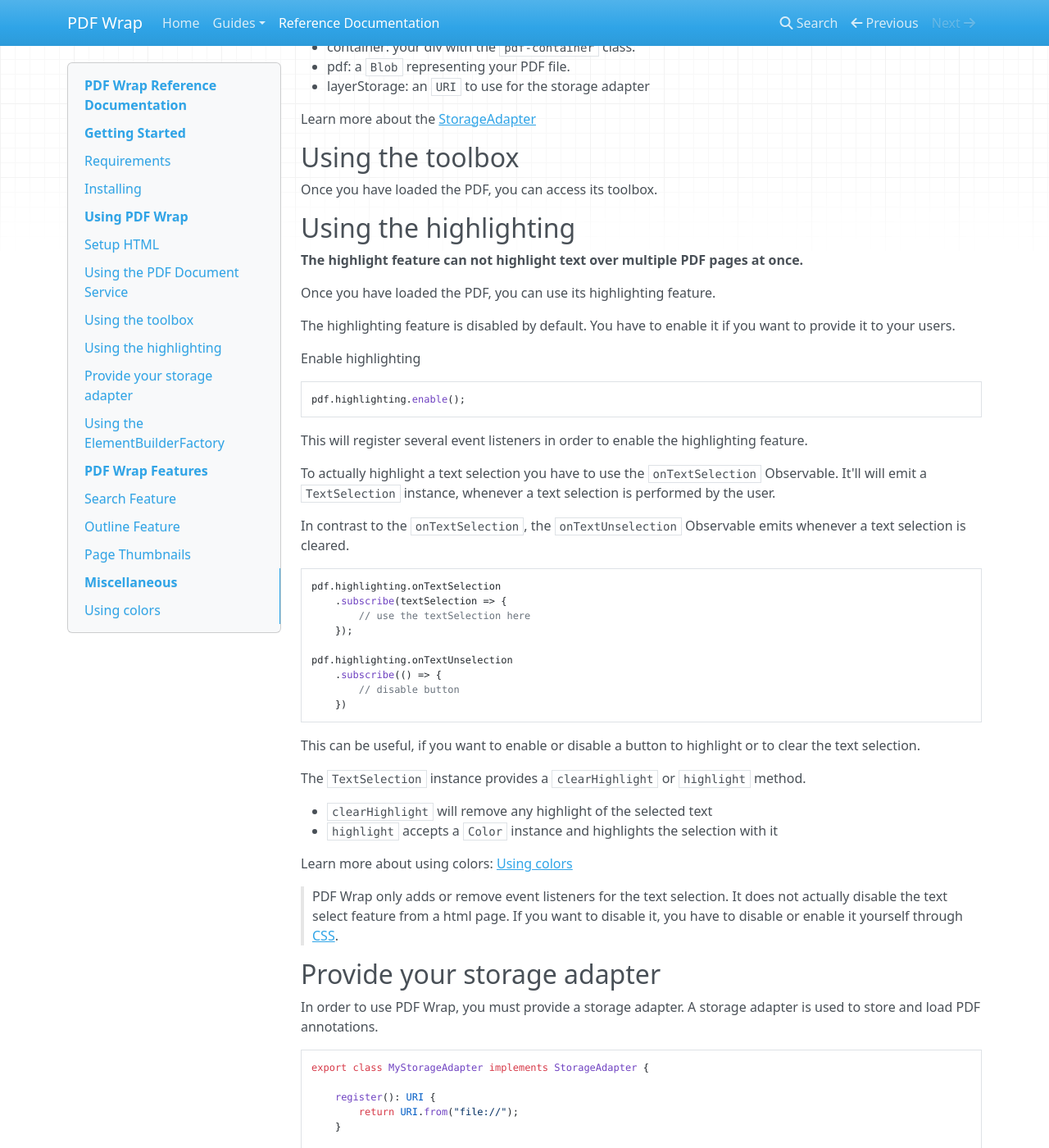
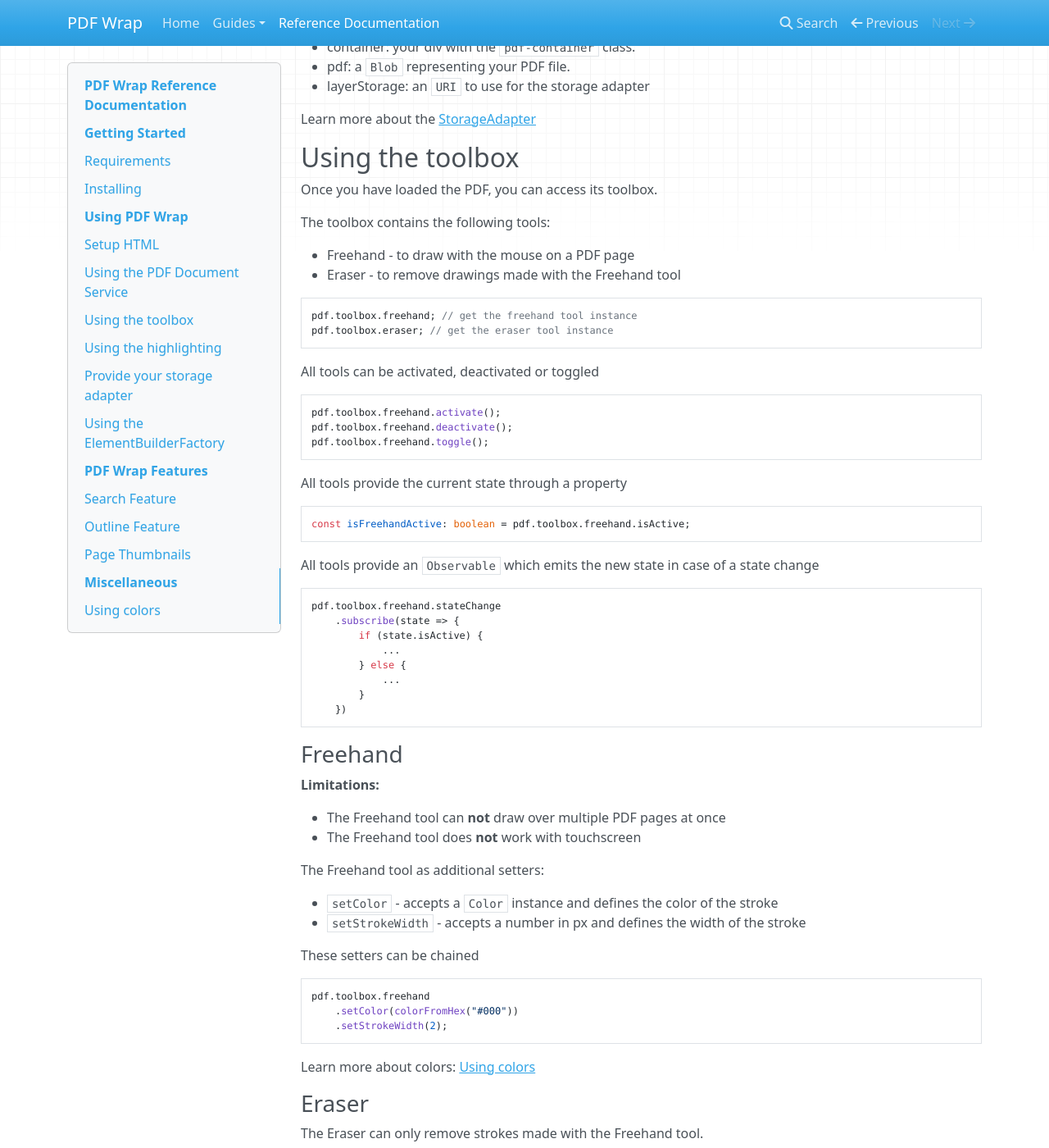
Before and after one commit to fluxapps/pdf-wrap, an MkDocs documentation site: the page built from docs/reference-documentation.md, in a window 1280 px wide and 1400 px high, scrolled down 1937 px. Shown: the whole window at 82% size. Built offline with MkDocs 1.6.1, drawn with Linux system fonts in a browser that asks for light colours; nearby versions of some CDN libraries; old or Windows-style settings are respelled for this version of MkDocs; some of the changed text lies outside the part shown.

Commit message:
Add using the toolbox reference doc

````diff
--- a/docs/reference-documentation.md
+++ b/docs/reference-documentation.md
@@ -107,9 +107,77 @@ Learn more about the [StorageAdapter](#provide-your-storage-adapter)
 
 Once you have loaded the PDF, you can access its toolbox.
 
+The toolbox contains the following tools:
+
+* Freehand - to draw with the mouse on a PDF page
+* Eraser - to remove drawings made with the Freehand tool
+
+```typescript
+pdf.toolbox.freehand; // get the freehand tool instance
+pdf.toolbox.eraser; // get the eraser tool instance
+```
+
+All tools can be activated, deactivated or toggled
+
+```typescript
+pdf.toolbox.freehand.activate();
+pdf.toolbox.freehand.deactivate();
+pdf.toolbox.freehand.toggle();
+```
+
+All tools provide the current state through a property
+
+```typescript
+const isFreehandActive: boolean = pdf.toolbox.freehand.isActive;
+```
+
+All tools provide an `Observable` which emits the new state in case of a state change
+
+```typescript
+pdf.toolbox.freehand.stateChange
+    .subscribe(state => {
+        if (state.isActive) {
+            ...
+        } else {
+            ...
+        }
+    })
+```
+
+### Freehand
+
+**Limitations:**
+
+* The Freehand tool can **not** draw over multiple PDF pages at once
+* The Freehand tool does **not** work with touchscreen
+
+The Freehand tool as additional setters:
+
+* `setColor` - accepts a `Color` instance and defines the color of the stroke
+* `setStrokeWidth` - accepts a number in px and defines the width of the stroke
+
+These setters can be chained
+
+```typescript
+pdf.toolbox.freehand
+    .setColor(colorFromHex("#000"))
+    .setStrokeWidth(2);
+```
+
+Learn more about colors: [Using colors](#using-colors)
+
+### Eraser
+
+The Eraser can only remove strokes made with the Freehand tool.
+
+In order to remove a stroke, the eraser tool needs to be activated
+and the stroke needs to be crossed with the mouse while the mouse is pressed.
+
 ## Using the highlighting
 
-**The highlight feature can not highlight text over multiple PDF pages at once.**
+**Limitations:**
+
+* The highlight feature can **not** highlight text over multiple PDF pages at once.
 
 Once you have loaded the PDF, you can use its highlighting feature.
 
@@ -148,7 +216,7 @@ The `TextSelection` instance provides a `clearHighlight` or `highlight` method.
 * `clearHighlight` will remove any highlight of the selected text
 * `highlight` accepts a `Color` instance and highlights the selection with it
 
-Learn more about using colors: [Using colors](#using-colors)
+Learn more about colors: [Using colors](#using-colors)
 
 > PDF Wrap only adds or remove event listeners for the text selection.
 It does not actually disable the text select feature from a html page. If you want
@@ -296,8 +364,11 @@ const polyLine: PolyLine = elementBuilder.polyLine()
 
 ## Using colors
 
-To use colors on the elements you can use the `Color` type. To create a `Color`
-use one of the following functions.
+Whenever a color can be set in PDF Wrap, a `Color` instance is required.
+
+To create a `Color` instances use one of the following functions.
+
+Module: `api/draw/color`
 
 * `colorFrom`
 * `colorFromHex`
````
